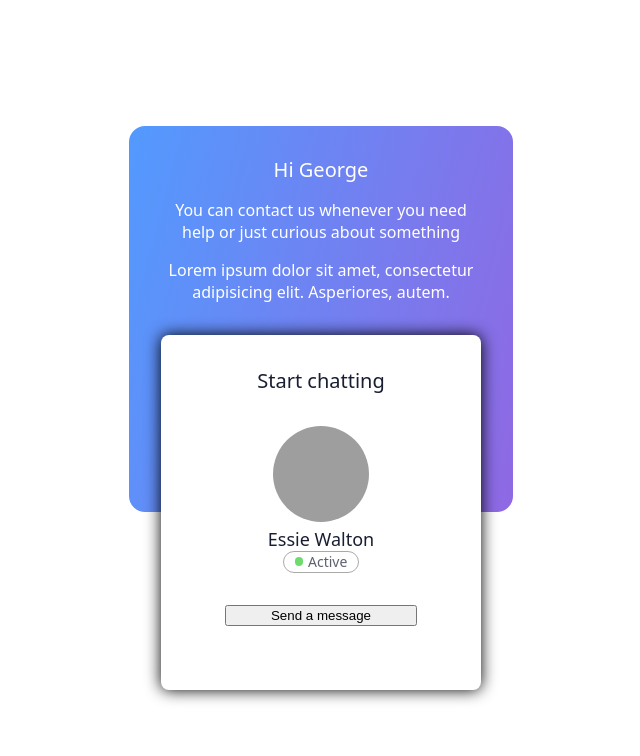
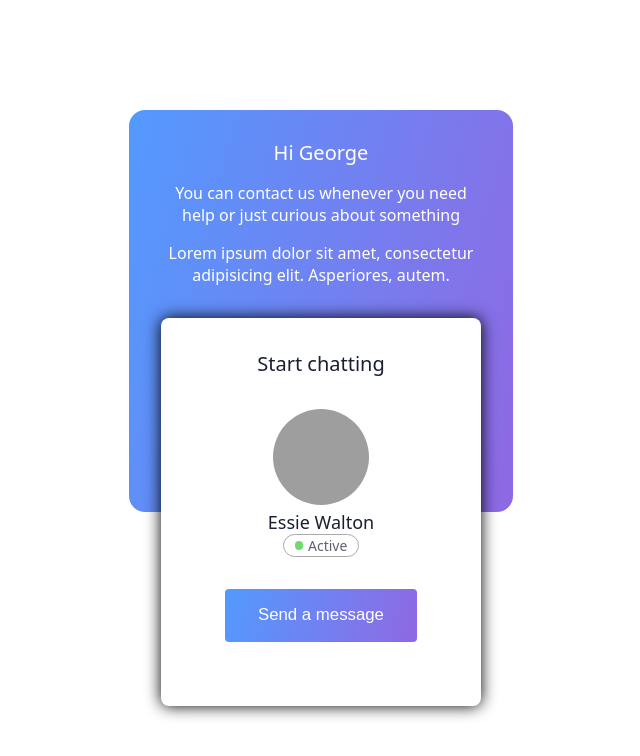
Before and after one commit to Annie-Huang/layered-card, a website: page index.html in a window 1280 px wide. Shown: the whole page, without its empty margins (319-959 px from the left). Drawn offline with Linux system fonts and the light colour scheme; grey boxes are pictures that could not be loaded.

Commit message:
Style the button

```diff
--- a/style.css
+++ b/style.css
@@ -18,6 +18,22 @@ body {
   min-height: 100vh;
   display: grid;
   place-content: center;
+}
+
+.button {
+  padding: 1em;
+  background: var(--gradient);
+  color: var(--clr-neutral-100);
+  border: 0;
+  border-radius: 0.25rem;
+  font-size: 1.05rem;
+  cursor: pointer;
+  transition: background-size 200ms, scale 250ms ease-in-out;
+}
+.button:hover,
+.button:focus {
+  background-size: 200%;
+  scale: 1.05;
 }
 
 .card {
```
